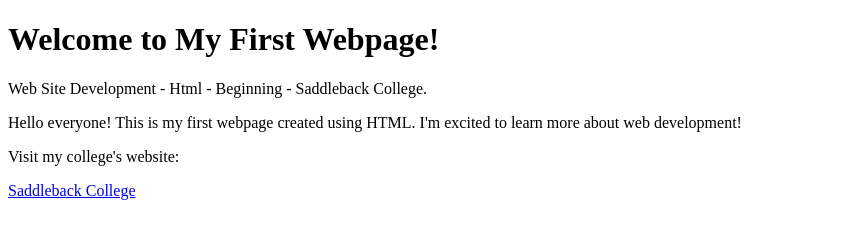
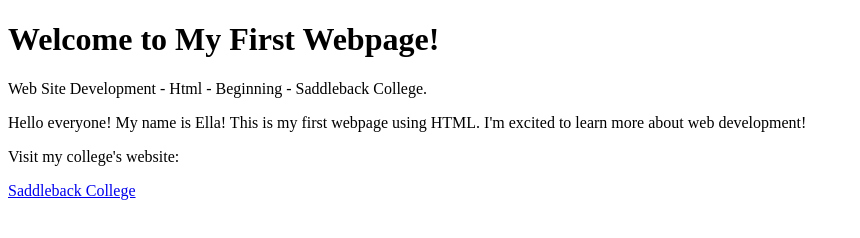
Before and after one commit to ahashemi18/Ella-The-Pink-Elephant.github.io, a plain HTML site: page index.html in a window 1280 px wide. Shown: the whole page, without its empty margins (0-860 px from the left). Drawn offline with Linux system fonts and the light colour scheme.

Commit message:
Modify introductory text in index.html
Updated the introductory paragraph to include the name 'Ella'.

```diff
--- a/index.html
+++ b/index.html
@@ -10,8 +10,9 @@
 
     <p>Web Site Development - Html - Beginning - Saddleback College.</p>
 
-    <p>Hello everyone! This is my first webpage created using HTML.
+    <p>Hello everyone! My name is Ella! This is my first webpage using HTML.
     I'm excited to learn more about web development!</p>
+
 
     <p>Visit my college's website:</p>
 
```
